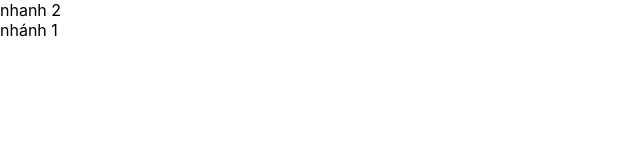
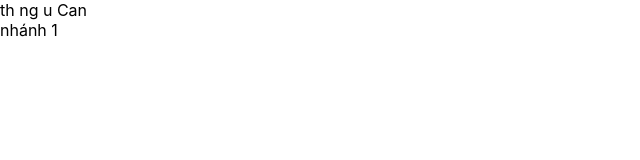
Before and after one commit to TranAnhTuan1202/my-app, a React (Create React App) app: page / in a window 1280 px wide. Shown: the top 160 px of the page, without its empty margins (0-640 px from the left). Built offline with nearby package versions, Linux system fonts and the light colour scheme.

Commit message:
thay dooi nhanh 2

```diff
--- a/src/pages/Home.js
+++ b/src/pages/Home.js
@@ -2,7 +2,8 @@
 function Home() {
   return (
     <div >
-      nhanh 2
+      th ng u Can
+
 
 
     </div>
```
